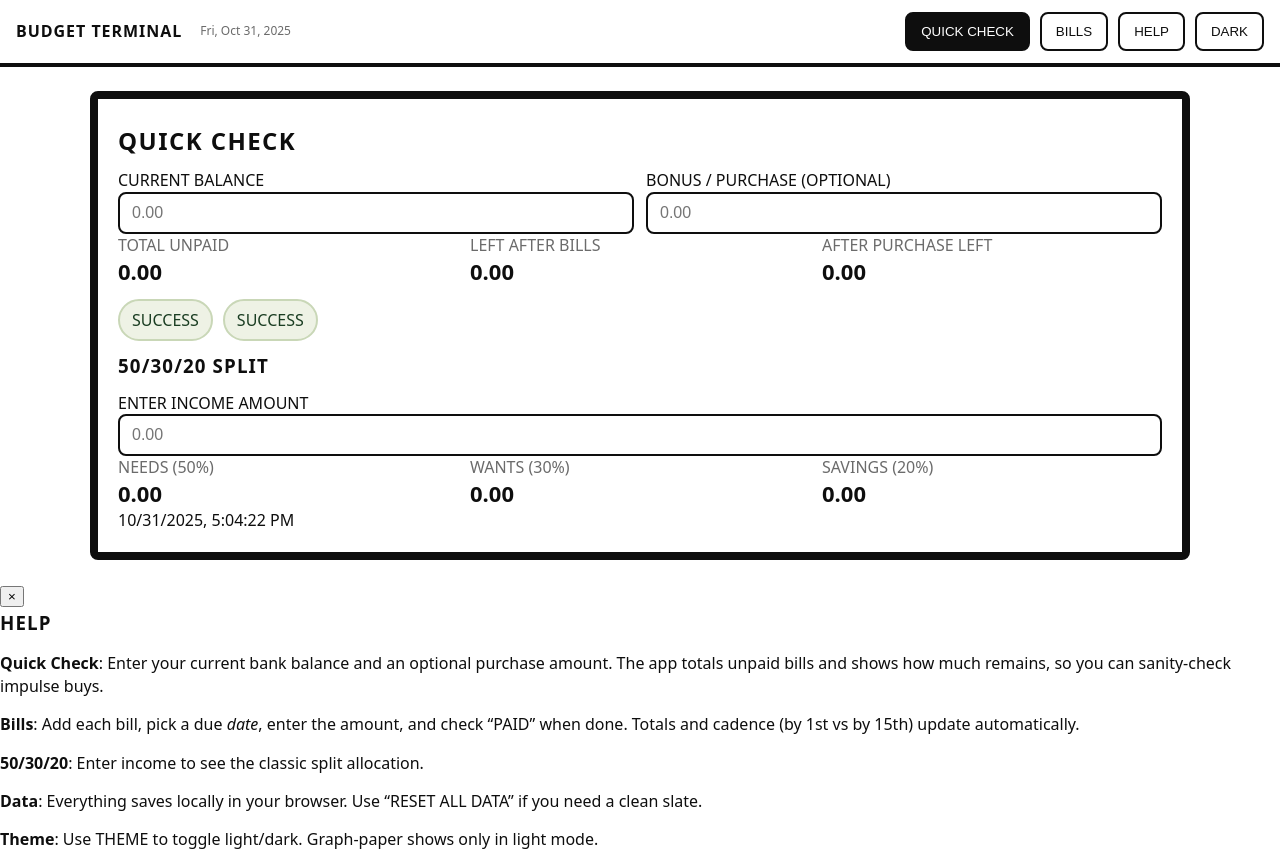
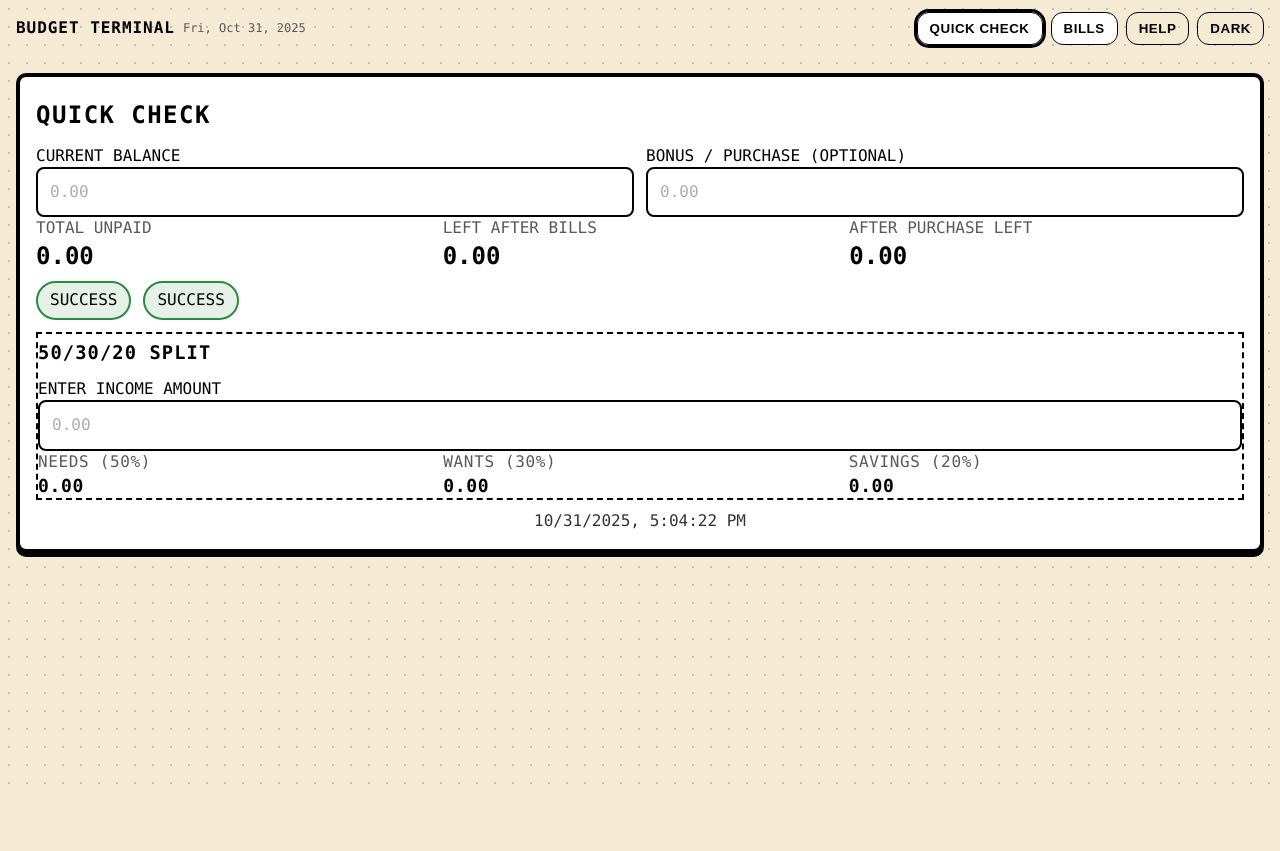
Before and after one commit to COHERN/rough-draft, a plain HTML site: page index.html in a window 1280 px wide. After the commit the page ends 800 px from the top, so only its background shows below. Drawn offline with Linux system fonts and the light colour scheme.

Commit message:
Update style.css

```diff
--- a/style.css
+++ b/style.css
@@ -1,120 +1,91 @@
+/* Base + graph paper (light mode only) */
 :root{
-  /* LIGHT THEME */
-  --bg: #ffffff;
-  --ink: #0e0e0e;
-  --muted:#6b6b6b;
-  --outline:#0e0e0e;
-  --card:#ffffff;
-  --rule:#e5e5e5;
-  --pill-bg:#eef2e5;
-  --pill-bd:#c9d7b7;
-  --pill-ink:#1a3d22;
-  --warn-bg:#fff3d6;
-  --warn-bd:#ffd88a;
-  --warn-ink:#5b430e;
-  --danger:#b33939;
+  --ink:#000; --ink-weak:#595959; --paper:#F5EAD3; --card:#fff;
+  --accent:#0f62fe; --success:#2b8a3e; --warning:#d97706; --danger:#b42318;
+  --rule:#000;
 }
 
-/* DARK THEME OVERRIDES */
-html[data-theme="dark"]{
-  --bg:#0e0e0e;
-  --ink:#ffffff;
-  --muted:#cfcfcf;
-  --outline:#ffffff;
-  --card:#0e0e0e;
-  --rule:#333333;
-  --pill-bg:#1e2b1f;
-  --pill-bd:#3a5b3f;
-  --pill-ink:#d1f0d8;
-  --warn-bg:#3a2e12;
-  --warn-bd:#6b531c;
-  --warn-ink:#ffe9b8;
-  --danger:#ff6b6b;
+html[data-theme="light"] body{
+  background:
+    radial-gradient(#c7bfa8 1px, transparent 1px) 0 0/18px 18px,
+    #F5EAD3;
+  color:var(--ink);
+}
+html[data-theme="dark"] body{
+  background:#111; color:#f5f5f5;
 }
 
-html,body{height:100%}
 *{box-sizing:border-box}
-body{
-  margin:0;
-  color:var(--ink);
-  font:16px/1.4 ui-sans-serif, system-ui, -apple-system, Segoe UI, Roboto, Arial;
-  background:var(--bg);
+body{margin:0; font:16px/1.4 "IBM Plex Mono", ui-monospace, SFMono-Regular, Menlo, Consolas, monospace;}
+
+.small{font-size:12px}
+.muted{color:var(--ink-weak)}
+
+.tabs{display:flex; align-items:center; gap:8px; padding:12px 16px}
+.brand{font-weight:800; letter-spacing:.06em}
+.spacer{flex:1}
+
+.tab, .btn{
+  cursor:pointer; background:#fff; border:1.5px solid #000; border-radius:12px;
+  padding:8px 12px; font-weight:700; letter-spacing:.04em;
 }
-
-/* Header / Tabs */
-.tabs{
-  display:flex; align-items:center; gap:10px;
-  padding:12px 16px; position:sticky; top:0; z-index:3;
-  background:var(--bg);
-  border-bottom:4px solid var(--outline);
-}
-.brand{font-weight:900; letter-spacing:.06em}
-.today{margin-left:8px; color:var(--muted)}
-.spacer{flex:1}
-.tab{
-  cursor:pointer; padding:10px 14px; border-radius:8px;
-  background:transparent; border:2px solid var(--outline); color:var(--ink);
-}
-.tab.active{background:var(--ink); color:var(--bg)}
+.tab.active{outline:3px solid #000}
 .tab.ghost{background:transparent}
 
-/* “Page” with chunky outline (Draplin style) */
-.tabpane{
-  display:none; padding:24px;
+.card{
+  border:4px solid #000; border-radius:10px; padding:16px; margin:16px;
+  background:var(--card); box-shadow:0 4px 0 #000;
 }
+html[data-theme="dark"] .card{background:#222; border-color:#fff; box-shadow:0 4px 0 #fff;}
+.card-lite{border:2px dashed #000; margin-top:12px; background:transparent}
+h2,h3{margin:6px 0 12px 0; letter-spacing:.06em}
+
+.tabpane{display:none}
 .tabpane.active{display:block}
-.card{
-  max-width:1100px; margin:0 auto;
-  background:var(--card); color:var(--ink);
-  border:8px solid var(--outline); /* THICK outline */
-  border-radius:8px; padding:20px;
+
+.grid2{display:grid; grid-template-columns:1fr 1fr; gap:12px}
+.grid3{display:grid; grid-template-columns:repeat(3,1fr); gap:12px}
+.results .kpi{font-size:24px; font-weight:800}
+.kpi.small{font-size:18px}
+.smallcaps{text-transform:uppercase; letter-spacing:.04em}
+
+.inputWrap{position:relative}
+input{
+  width:100%; padding:12px 12px; border:2px solid #000; border-radius:8px;
+  background:#fff; color:inherit; font:inherit;
 }
-h2,h3{margin:.2em 0 12px; font-weight:900; letter-spacing:.06em}
-small,.small{font-size:12px}
-.muted{color:var(--muted)}
-.center{text-align:center}
+html[data-theme="dark"] input{background:#111; border-color:#fff; color:#f5f5f5}
+input::placeholder{opacity:.6}
 
-/* Layout grids */
-.grid1{display:grid; gap:12px}
-.grid2{display:grid; grid-template-columns:1fr 1fr; gap:12px}
-.grid3{display:grid; grid-template-columns:1fr 1fr 1fr; gap:12px}
-@media (max-width:900px){ .grid2,.grid3{grid-template-columns:1fr} }
+.pill{display:inline-block; padding:6px 12px; border-radius:999px; border:2px solid transparent}
+.pill.success{background:rgba(43,138,62,.12); border-color:var(--success)}
+.pill.warning{background:rgba(217,119,6,.12); border-color:var(--warning)}
+.pill.danger{background:rgba(180,35,24,.12); border-color:var(--danger)}
+.actions{display:flex; gap:12px; margin:8px 0}
 
-.inputWrap input, .b-name, .b-amt, .b-date{
-  width:100%; border:2px solid var(--outline); background:var(--bg);
-  color:var(--ink); border-radius:8px; padding:10px 12px; font-size:16px;
+table{width:100%; border-collapse:collapse; margin-top:12px}
+th,td{border-bottom:2px solid #000; padding:10px; text-align:left}
+td.center{text-align:center}
+.row{display:flex; gap:8px; align-items:center}
+.gap{gap:10px}
+
+.btn.danger{border-color:var(--danger); color:var(--danger)}
+.btn.ghost{background:transparent}
+
+.cadence{opacity:.85; margin-top:10px}
+
+/* Modal help */
+.modal{position:fixed; inset:0; background:rgba(0,0,0,.45); display:none; align-items:center; justify-content:center; padding:20px; z-index:1000}
+.modal.show{display:flex}
+.modal__card{max-width:720px; width:100%; background:#fff; color:#000; border:4px solid #000; border-radius:10px; padding:18px; box-shadow:0 6px 0 #000}
+.modal__close{position:absolute; right:22px; top:18px; background:transparent; border:0; font-size:28px; cursor:pointer}
+
+.footer-note{margin-top:10px; text-align:center; opacity:.8}
+
+/* Dark tweaks for modal */
+html[data-theme="dark"] .modal__card{background:#222; color:#fff; border-color:#fff; box-shadow:0 6px 0 #fff}
+
+/* Mobile */
+@media (max-width:800px){
+  .grid2,.grid3{grid-template-columns:1fr}
 }
-.inputWrap input:focus, .b-name:focus, .b-amt:focus, .b-date:focus{
-  outline:3px solid var(--outline);
-}
-
-/* KPIs */
-.kpi{font-weight:900; font-size:22px}
-
-/* Pills / Buttons */
-.pill{
-  background:var(--pill-bg);
-  border:2px solid var(--pill-bd);
-  color:var(--pill-ink);
-  padding:8px 12px; border-radius:999px;
-}
-.pill.warning{background:var(--warn-bg); border-color:var(--warn-bd); color:var(--warn-ink)}
-.pill.danger{background:#ffe8e8; border-color:#f5b2b2; color:#7a1f1f}
-.actions{display:flex; gap:10px; margin:12px 0}
-
-.btn{
-  background:transparent; border:2px solid var(--outline); color:var(--ink);
-  padding:8px 12px; border-radius:8px; cursor:pointer;
-}
-.btn.ghost{opacity:.8}
-.btn.danger{border-color:var(--danger); color:var(--danger)}
-.btn:active{transform:translateY(1px)}
-
-/* Table */
-table{width:100%; border-collapse:collapse; margin-top:12px}
-th, td{border-bottom:2px solid var(--outline); padding:10px; text-align:left}
-th{font-weight:900; letter-spacing:.06em}
-
-/* Minor bits */
-.sep{border:none; border-top:2px dashed var(--outline); margin:16px 0}
-footer#foot{padding:12px 0 32px}
```
